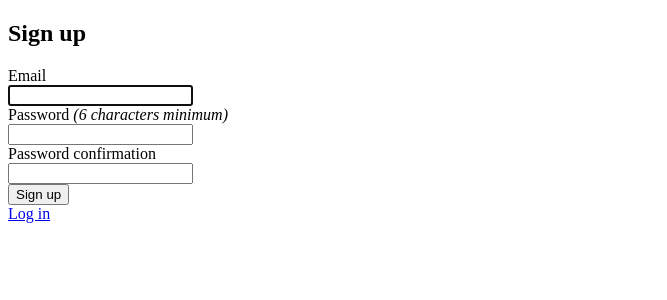
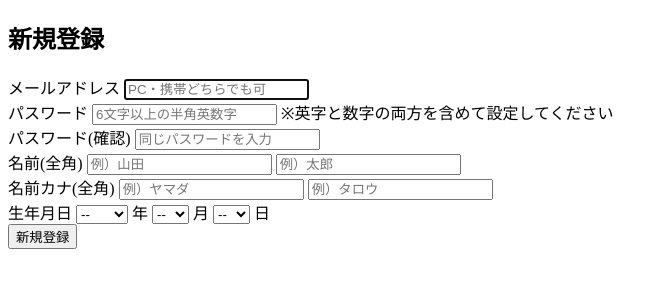
Before and after one commit to kansei-bit/rickshaw, a Rails app: a page that uses app/views/devise/registrations/new.html.erb in a window 1280 px wide. Shown: the top 300 px of the page, without its empty margins (0-667 px from the left). Run offline with Rails 7, Linux system fonts and the light colour scheme.

Commit message:
新規登録画面のビューファイルに必要なフォームを追加

```diff
--- a/app/views/devise/registrations/new.html.erb
+++ b/app/views/devise/registrations/new.html.erb
@@ -1,29 +1,48 @@
-<h2>Sign up</h2>
+<h2>新規登録</h2>
 
-<%= form_for(resource, as: resource_name, url: registration_path(resource_name)) do |f| %>
-  <%= render "devise/shared/error_messages", resource: resource %>
+<%= form_with model: @shafu, url: shafu_registration_path, local: true do |f| %>
 
   <div class="field">
-    <%= f.label :email %><br />
-    <%= f.email_field :email, autofocus: true, autocomplete: "email" %>
+      <label>メールアドレス</label>
+      <%= f.email_field :email, autofocus: true, placeholder:"PC・携帯どちらでも可" %>
   </div>
 
   <div class="field">
-    <%= f.label :password %>
-    <% if @minimum_password_length %>
-    <em>(<%= @minimum_password_length %> characters minimum)</em>
-    <% end %><br />
-    <%= f.password_field :password, autocomplete: "new-password" %>
+      <label>パスワード</label>
+      <%= f.password_field :password, placeholder:"6文字以上の半角英数字" %>
+      <span>※英字と数字の両方を含めて設定してください</span>
   </div>
 
   <div class="field">
-    <%= f.label :password_confirmation %><br />
-    <%= f.password_field :password_confirmation, autocomplete: "new-password" %>
+    <label>パスワード(確認)</label>
+    <%= f.password_field :password_confirmation, placeholder:"同じパスワードを入力" %>
   </div>
 
+  <div class="field">
+    <label>名前(全角)</label>
+    <%= f.text_field :lname, placeholder: "例）山田" %>
+    <%= f.text_field :fname, placeholder: "例）太郎" %>
+  </div>
+
+  <div class="field">
+    <label>名前カナ(全角)</label>
+    <%= f.text_field :lname_katakana, placeholder: "例）ヤマダ" %>
+    <%= f.text_field :fname_katakana, placeholder: "例）タロウ" %>
+  </div>
+
+  <div class="field">
+    <label>生年月日</label>
+      <%= raw sprintf(
+        f.date_select(
+          :birthday,
+          use_month_numbers: true,
+          prompt:'--',
+          start_year: (Time.now.year - 5),
+          end_year: 1930,
+          date_separator: '%s'),
+        "<span> 年 </span>", "<span> 月 </span>") + "<span> 日 </span>" %>
+
   <div class="actions">
-    <%= f.submit "Sign up" %>
+    <%= f.submit "新規登録" %>
   </div>
 <% end %>
-
-<%= render "devise/shared/links" %>
--- a/config/routes.rb
+++ b/config/routes.rb
@@ -1,4 +1,3 @@
 Rails.application.routes.draw do
   devise_for :shafus
-  # For details on the DSL available within this file, see https://guides.rubyonrails.org/routing.html
 end
```
